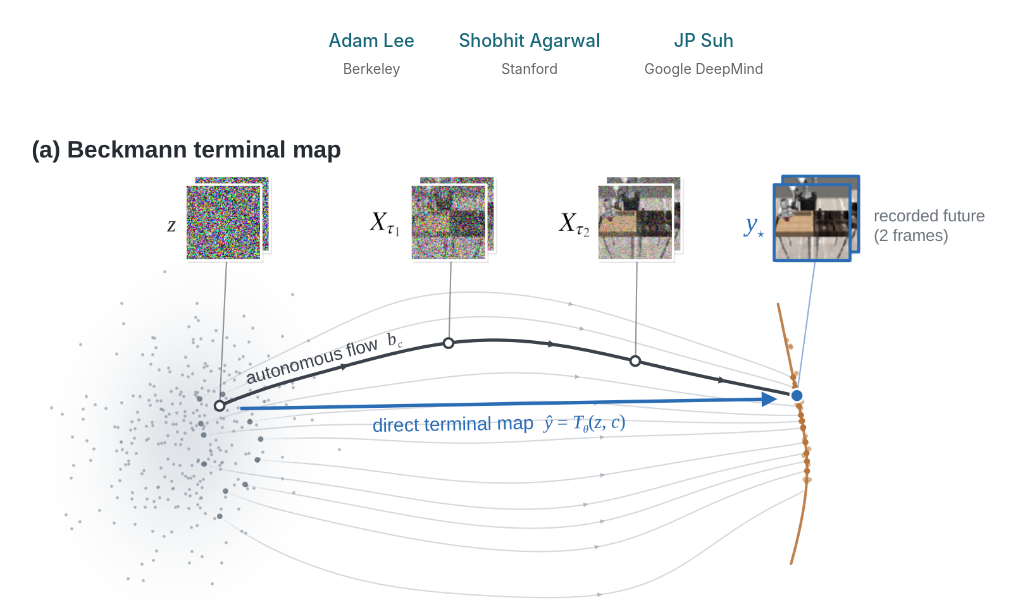
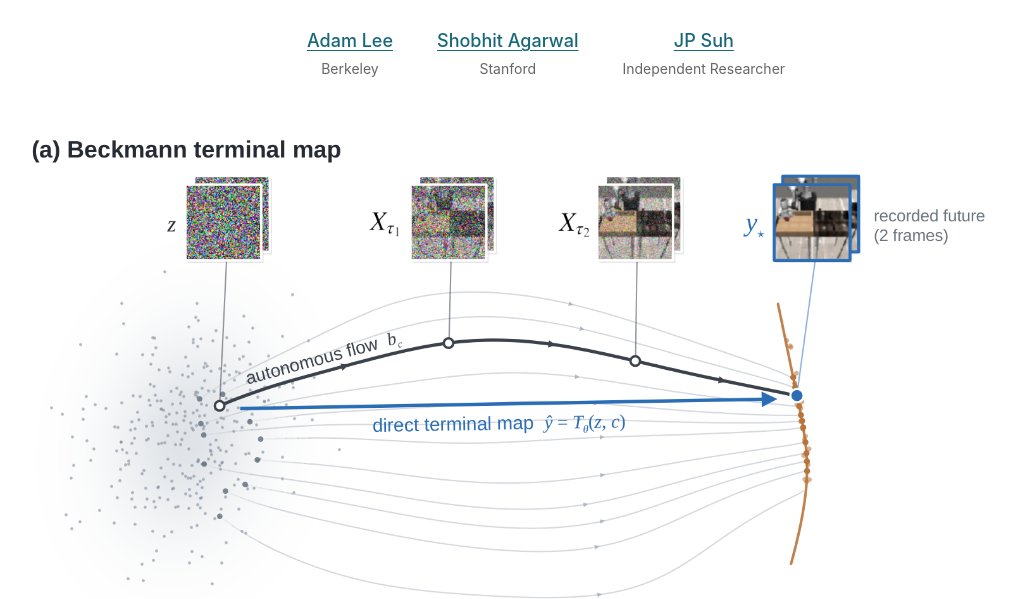
Before and after one commit to Abecid/beckmann-world-models, a plain HTML site: page index.html in a window 1280 px wide. Shown: the part 210-809 px from the top of the page, without its empty margins (94-1110 px from the left). Drawn offline with Linux system fonts and the light colour scheme.

Commit message:
Link author pages and update JP affiliation

```diff
--- a/index.html
+++ b/index.html
@@ -14,9 +14,9 @@
 <body><main class="wrap">
 <header class="project-header"><h1>Beckmann World Models</h1>
 <p class="subtitle">Direct Terminal-Map Learning for<br>One-Step Action-Conditioned Prediction</p><div class="authors" aria-label="Authors and affiliations">
-        <span><strong>Adam Lee</strong><small>Berkeley</small></span>
-        <span><strong>Shobhit Agarwal</strong><small>Stanford</small></span>
-        <span><strong>JP Suh</strong><small>Google DeepMind</small></span>
+        <span><strong><a href="https://abecid.com/">Adam Lee</a></strong><small>Berkeley</small></span>
+        <span><strong><a href="https://www.sagarwal.me/">Shobhit Agarwal</a></strong><small>Stanford</small></span>
+        <span><strong><a href="https://www.jpsuh.com/">JP Suh</a></strong><small>Independent Researcher</small></span>
       </div></header>
 <figure class="main-figure" id="overview"><img src="figures/method-overview.png" alt="Conditional Beckmann terminal-map conservation, source supervision, and motion and temporal losses">
 <figcaption>BWM combines terminal-map transport training with direct supervision of predictions from noise. Inference uses one call per RGB chunk or latent frame.</figcaption></figure>
```
